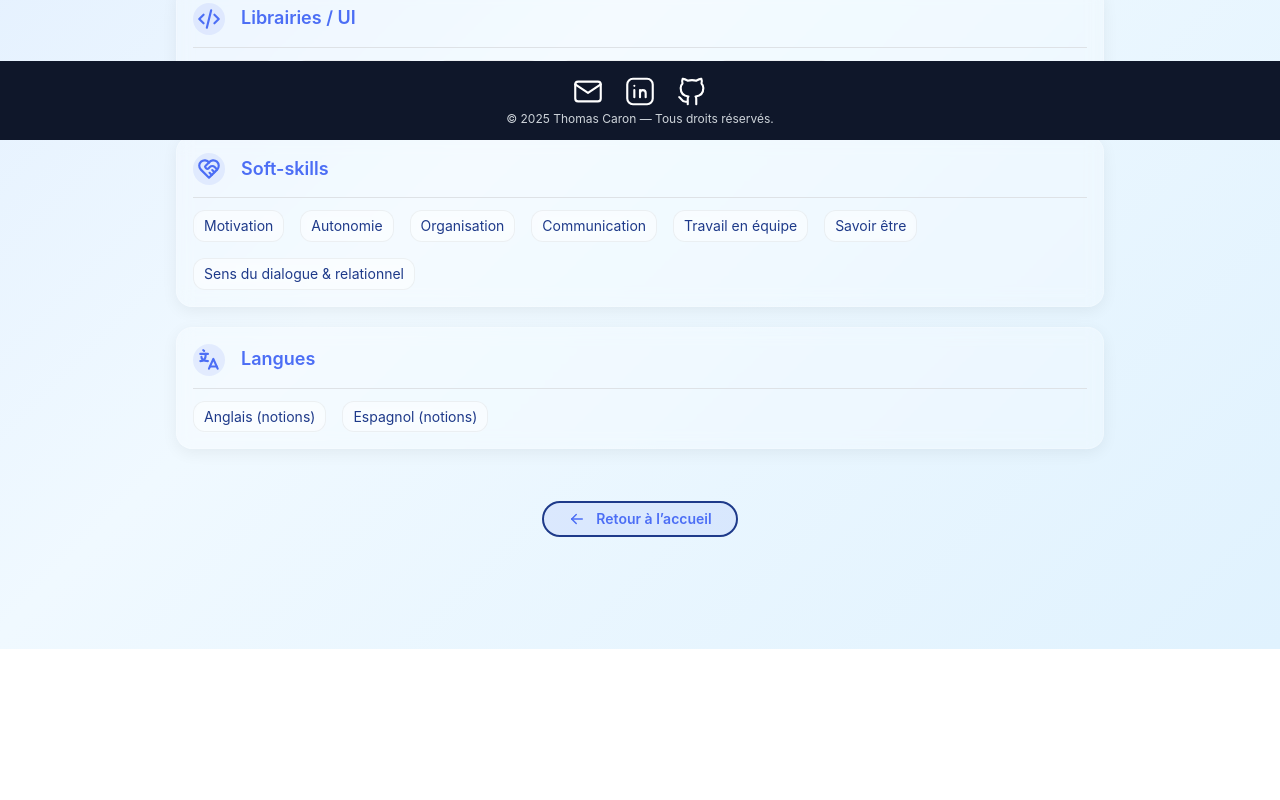
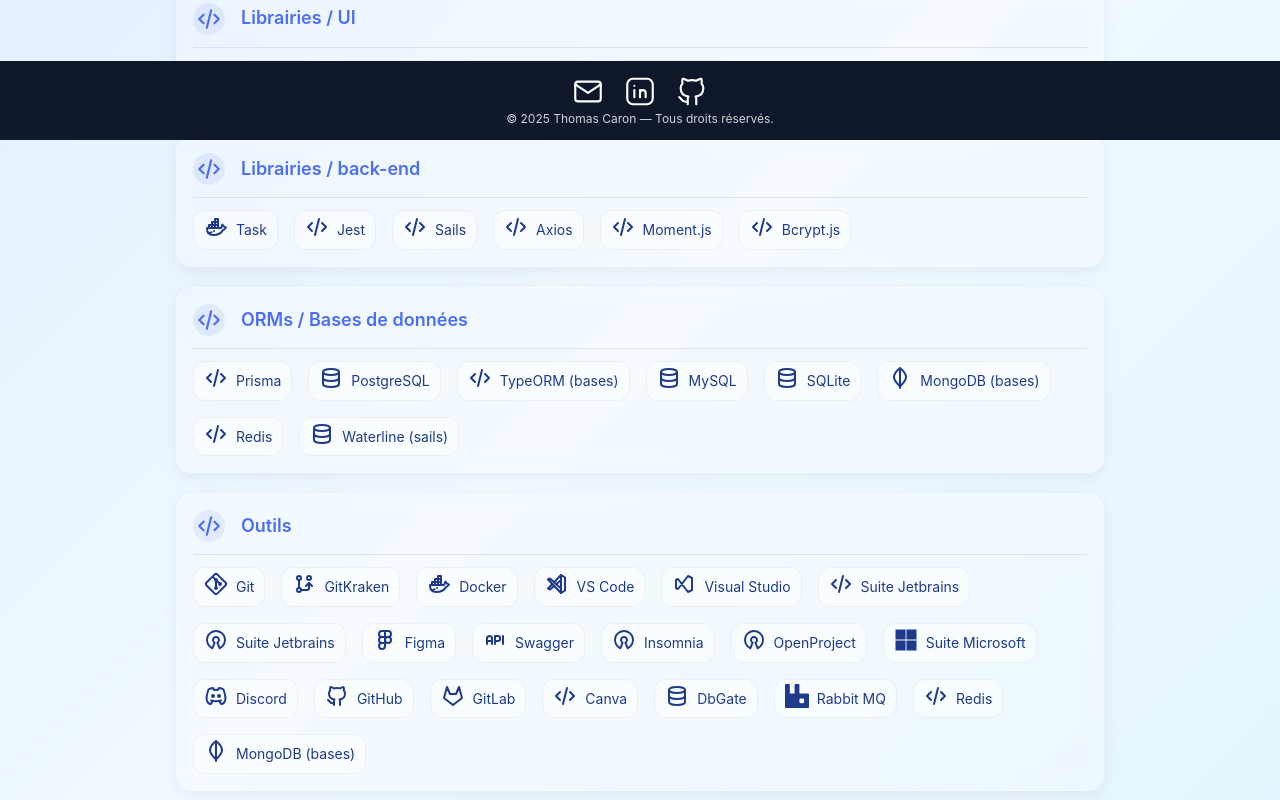
Before and after one commit to ThoomassC/portfolio, a React (Vite) app: page /skill in a window 1280 px wide. Shown: the part 660-1460 px from the top of the page. Before the commit the page ends 1309 px from the top, so only its background shows below. Built offline with nearby package versions, Linux system fonts and the light colour scheme.

Commit message:
feat : add Experiences & add Skills

```diff
--- a/package.json
+++ b/package.json
@@ -17,6 +17,7 @@
     "react": "^19.1.0",
     "react-dom": "^19.1.0",
     "react-hot-toast": "^2.5.2",
+    "react-icons": "^5.5.0",
     "react-router-dom": "^7.6.1"
   },
   "devDependencies": {
--- a/src/pages/Experience.tsx
+++ b/src/pages/Experience.tsx
@@ -47,13 +47,24 @@
       title: "Alternant Développeur Informatique — Linkt",
       date: "Septembre 2022 — Septembre 2025",
       description:
-        "Participation au développement d’un outil de production et gestion de deux projets annexes en tant que Chef de Projet.",
+        "Participation au développement d’un outil de production. Maintenabilité de l'application, évolution, mise en production, résolution de bugs et développement de nouvelles fonctionnalités.",
     },
     {
-      title: "Projets personnels",
-      date: "Depuis 2022",
-      description:
-        "Création de sites web, APIs (architecture hexagonale), application de gestion d’argent, participation à la GameJam Rouen Métropole 2024.",
+      title: "Chef de projet annexe — Linkt",
+      date: "Septembre 2022 — Septembre 2024",
+      description: (
+        <ul style={{ margin: 0, paddingLeft: "1.2em", textAlign: "left" }}>
+          <li>
+            Gestion de deux projets annexes en tant que Chef de Projet.
+            Organisation des tâches, suivi de l'avancement, gestion des
+            ressources et communication avec les parties prenantes.
+          </li>
+          <li>
+            Gestion d'une équipe de 5 alternants avec 2 référents de projets non
+            alternants.
+          </li>
+        </ul>
+      ),
     },
   ];
 
@@ -66,6 +77,13 @@
     },
     {
       label: "BAC +3 Concepteur Développeur d'Applications",
+      badge: "Obtenu",
+      badgeColor: "teal",
+      description: "École CESI",
+    },
+    {
+      label:
+        "BAC +5 Manager en Architectures et Applications Logicielles des Systèmes d'Information",
       badge: "En cours d'obtention",
       badgeColor: "orange",
       description: "École CESI",
@@ -166,20 +184,18 @@
                   boxShadow: "0 4px 12px rgba(0,0,0,0.05)",
                 }}
               >
-                <Group
-                  justify="space-between"
-                  align="center"
-                  mb="md"
-                  wrap="wrap"
+                <Group align="center" gap={8} wrap="nowrap">
+                  <IconSchool size={20} />
+                  <Text fw={500}>{formation.label}</Text>
+                </Group>
+                <Badge
+                  color={formation.badgeColor}
+                  variant="light"
+                  size="md"
+                  style={{ marginTop: "3%", marginBottom: "3%" }}
                 >
-                  <Group align="center" gap={8} wrap="nowrap">
-                    <IconSchool size={20} />
-                    <Text fw={500}>{formation.label}</Text>
-                  </Group>
-                  <Badge color={formation.badgeColor} variant="light" size="md">
-                    {formation.badge}
-                  </Badge>
-                </Group>
+                  {formation.badge}
+                </Badge>
                 <Text size="sm" c="dimmed">
                   {formation.description}
                 </Text>
--- a/src/pages/Skill.tsx
+++ b/src/pages/Skill.tsx
@@ -15,7 +15,6 @@
   IconBrandJavascript,
   IconBrandTypescript,
   IconBrandReact,
-  IconDatabase,
   IconBrandNodejs,
   IconCode,
   IconHeartHandshake,
@@ -23,7 +22,22 @@
   IconBrandPhp,
   IconBrandCSharp,
   IconArrowLeft,
+  IconBrandGit,
+  IconBrandDocker,
+  IconBrandVscode,
+  IconBrandVisualStudio,
+  IconApi,
+  IconBrandOpenSource,
+  IconBrandDiscord,
+  IconBrandGithub,
+  IconBrandGitlab,
+  IconDatabase,
+  IconBrandMongodb,
+  IconGitBranch,
+  IconBrandFigma,
 } from "@tabler/icons-react";
+import { FaMicrosoft } from "react-icons/fa";
+import { SiRabbitmq } from "react-icons/si";
 import { useEffect } from "react";
 import { useNavigate } from "react-router-dom";
 
@@ -108,11 +122,83 @@
       title: "Librairies / UI",
       icon: <IconCode size={iconSize} />,
       items: [
-        { label: "Sails", icon: <IconCode size={iconSize - 2} /> },
         { label: "Material UI", icon: <IconCode size={iconSize - 2} /> },
         { label: "Mantine", icon: <IconCode size={iconSize - 2} /> },
         { label: "Tailwind CSS", icon: <IconCode size={iconSize - 2} /> },
         { label: "Bootstrap", icon: <IconCode size={iconSize - 2} /> },
+      ],
+    },
+    {
+      title: "Librairies / back-end",
+      icon: <IconCode size={iconSize} />,
+      items: [
+        { label: "Task", icon: <IconBrandDocker size={iconSize - 2} /> },
+        { label: "Jest", icon: <IconCode size={iconSize - 2} /> },
+        { label: "Sails", icon: <IconCode size={iconSize - 2} /> },
+        { label: "Axios", icon: <IconCode size={iconSize - 2} /> },
+        { label: "Moment.js", icon: <IconCode size={iconSize - 2} /> },
+        { label: "Bcrypt.js", icon: <IconCode size={iconSize - 2} /> },
+      ],
+    },
+    {
+      title: "ORMs / Bases de données",
+      icon: <IconCode size={iconSize} />,
+      items: [
+        { label: "Prisma", icon: <IconCode size={iconSize - 2} /> },
+        { label: "PostgreSQL", icon: <IconDatabase size={iconSize - 2} /> },
+        { label: "TypeORM (bases)", icon: <IconCode size={iconSize - 2} /> },
+        { label: "MySQL", icon: <IconDatabase size={iconSize - 2} /> },
+        { label: "SQLite", icon: <IconDatabase size={iconSize - 2} /> },
+        {
+          label: "MongoDB (bases)",
+          icon: <IconBrandMongodb size={iconSize - 2} />,
+        },
+        { label: "Redis", icon: <IconCode size={iconSize - 2} /> },
+        {
+          label: "Waterline (sails)",
+          icon: <IconDatabase size={iconSize - 2} />,
+        },
+      ],
+    },
+    {
+      title: "Outils",
+      icon: <IconCode size={iconSize} />,
+      items: [
+        { label: "Git", icon: <IconBrandGit size={iconSize - 2} /> },
+        { label: "GitKraken", icon: <IconGitBranch size={iconSize - 2} /> },
+        { label: "Docker", icon: <IconBrandDocker size={iconSize - 2} /> },
+        { label: "VS Code", icon: <IconBrandVscode size={iconSize - 2} /> },
+        {
+          label: "Visual Studio",
+          icon: <IconBrandVisualStudio size={iconSize - 2} />,
+        },
+        { label: "Suite Jetbrains", icon: <IconCode size={iconSize - 2} /> },
+        {
+          label: "Suite Jetbrains",
+          icon: <IconBrandOpenSource size={iconSize - 2} />,
+        },
+        { label: "Figma", icon: <IconBrandFigma size={iconSize - 2} /> },
+        { label: "Swagger", icon: <IconApi size={iconSize - 2} /> },
+        {
+          label: "Insomnia",
+          icon: <IconBrandOpenSource size={iconSize - 2} />,
+        },
+        {
+          label: "OpenProject",
+          icon: <IconBrandOpenSource size={iconSize - 2} />,
+        },
+        { label: "Suite Microsoft", icon: <FaMicrosoft size={iconSize - 2} /> },
+        { label: "Discord", icon: <IconBrandDiscord size={iconSize - 2} /> },
+        { label: "GitHub", icon: <IconBrandGithub size={iconSize - 2} /> },
+        { label: "GitLab", icon: <IconBrandGitlab size={iconSize - 2} /> },
+        { label: "Canva", icon: <IconCode size={iconSize - 2} /> },
+        { label: "DbGate", icon: <IconDatabase size={iconSize - 2} /> },
+        { label: "Rabbit MQ", icon: <SiRabbitmq size={iconSize - 2} /> },
+        { label: "Redis", icon: <IconCode size={iconSize - 2} /> },
+        {
+          label: "MongoDB (bases)",
+          icon: <IconBrandMongodb size={iconSize - 2} />,
+        },
       ],
     },
     {
```
Also changed, not shown: 1 other file (tests, documents, lock files or other folders).
